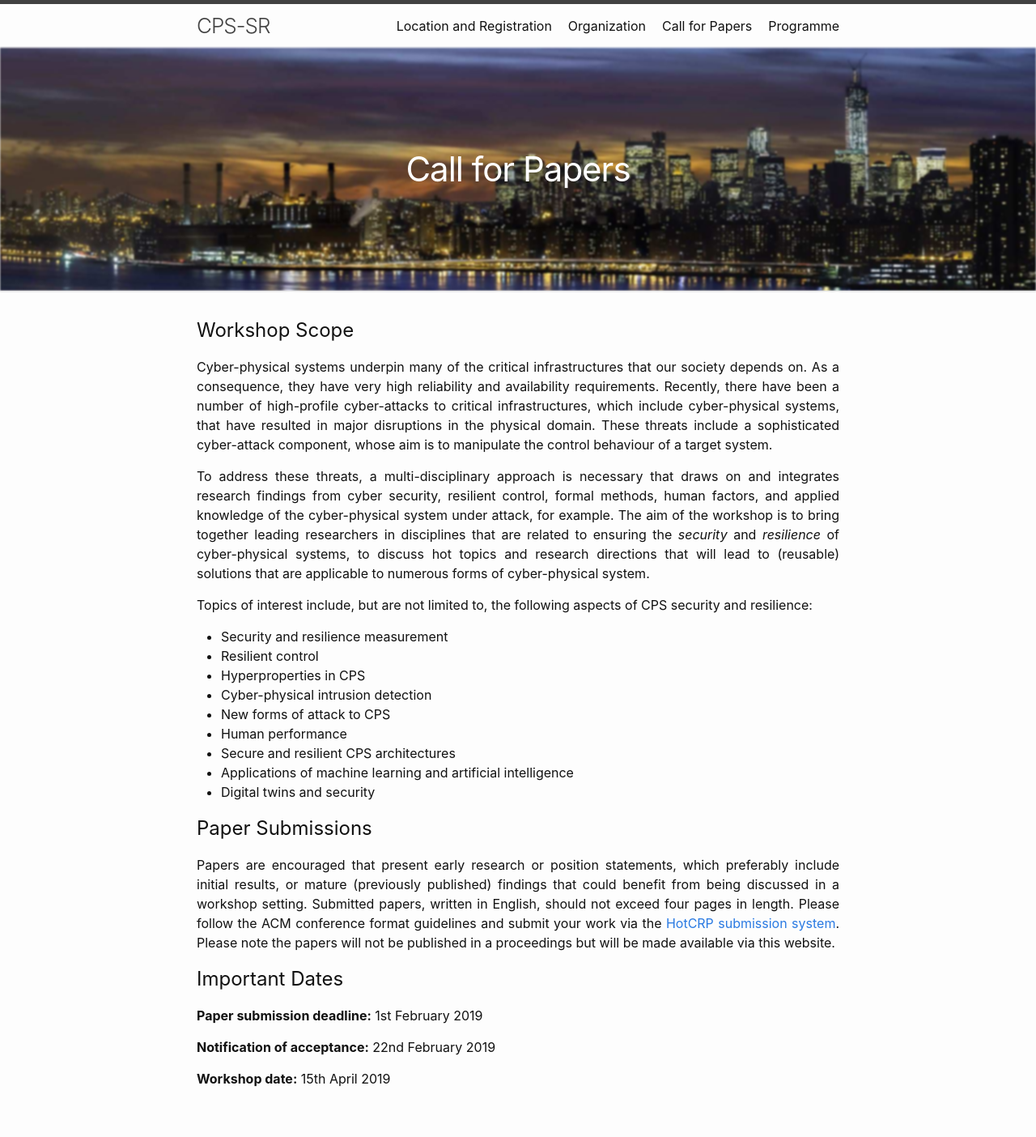
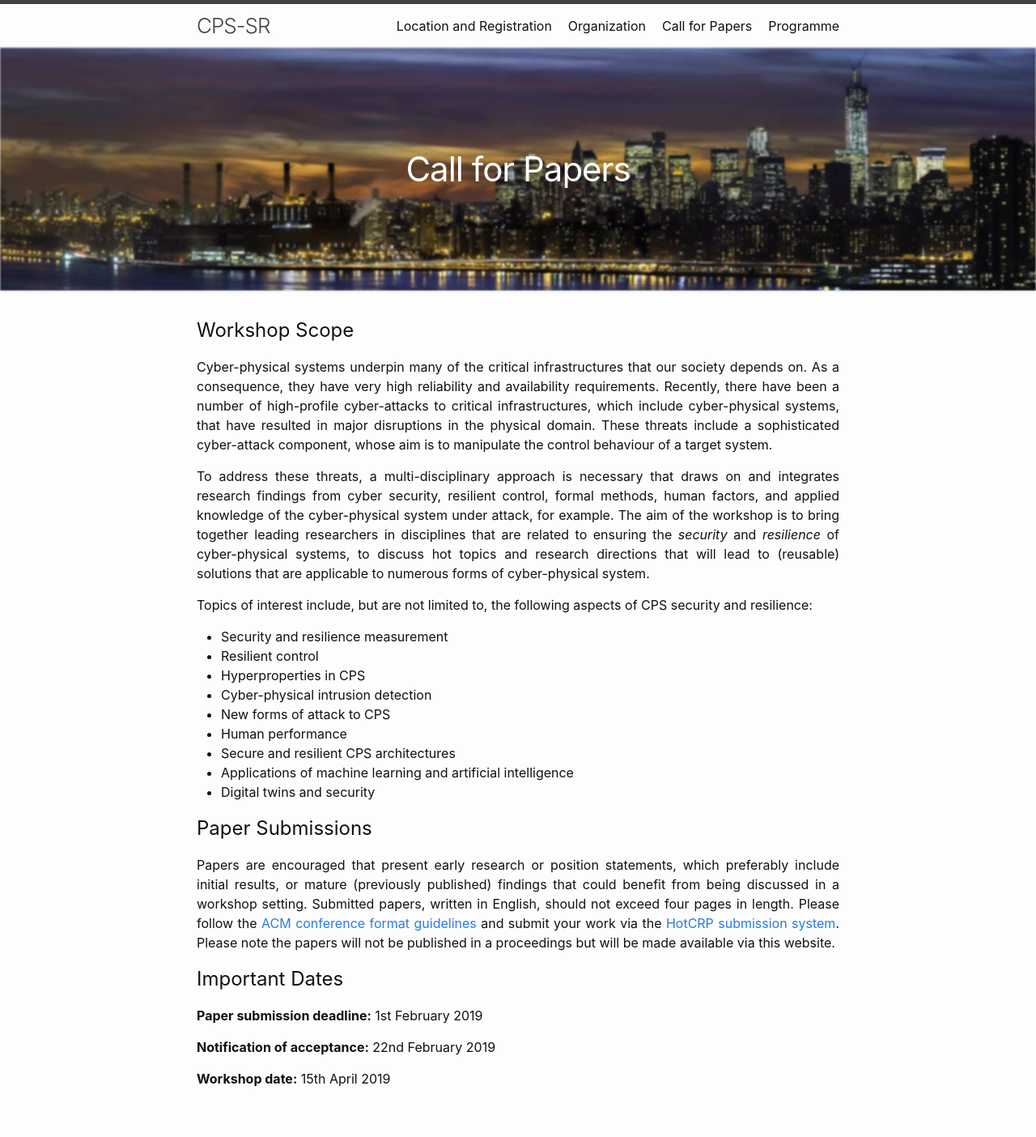
Before and after one commit to ait-csr/cps-sr, a Jekyll site: the page built from papers.md, in a window 1280 px wide. Shown: the whole page at 81% size. Built offline with Jekyll 4.4.1, drawn with Linux system fonts in a browser that asks for light colours; part of the change alters nothing that is shown.

```diff
--- a/papers.md
+++ b/papers.md
@@ -25,7 +25,7 @@ Topics of interest include, but are not limited to, the following aspects of CPS
 * Digital twins and security
 
 # Paper Submissions
-Papers are encouraged that present early research or position statements, which preferably include initial results, or mature (previously published) findings that could benefit from being discussed in a workshop setting. Submitted papers, written in English, should not exceed four pages in length. Please follow the ACM conference format guidelines and submit your work via the [HotCRP submission system](https://cps-sr19.hotcrp.com/). Please note the papers will not be published in a proceedings but will be made available via this website.
+Papers are encouraged that present early research or position statements, which preferably include initial results, or mature (previously published) findings that could benefit from being discussed in a workshop setting. Submitted papers, written in English, should not exceed four pages in length. Please follow the [ACM conference format guidelines](https://www.acm.org/publications/proceedings-template) and submit your work via the [HotCRP submission system](https://cps-sr19.hotcrp.com/). Please note the papers will not be published in a proceedings but will be made available via this website.
 
 # Important Dates
 **Paper submission deadline:** 1st February 2019
```
